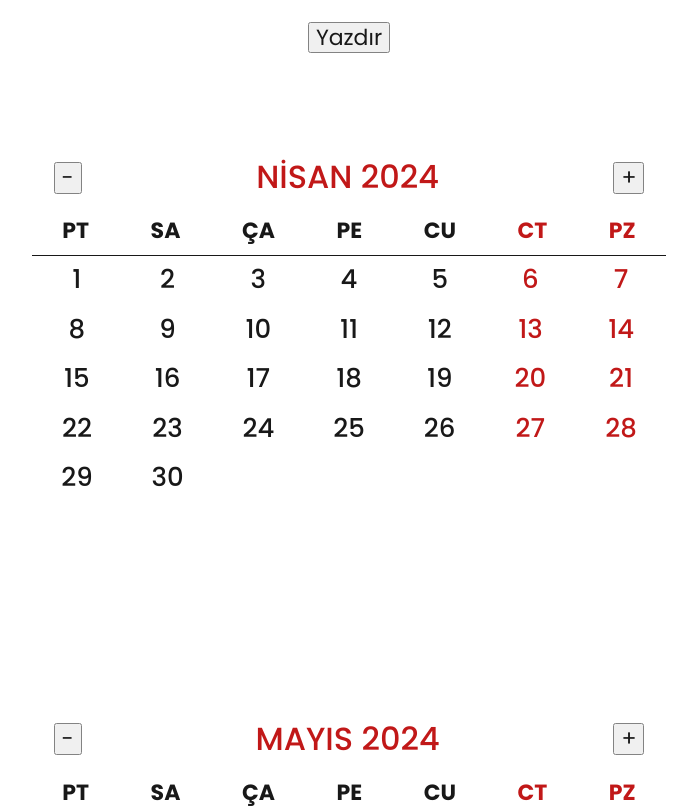
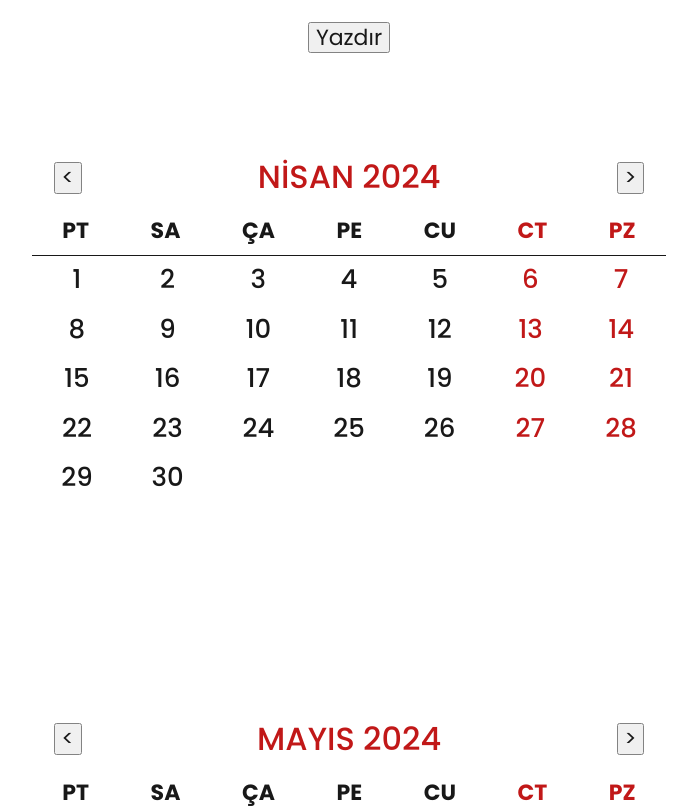
Before and after one commit to leventesen/takvim, a plain HTML site: page index.html in a window 1280 px wide. Shown: the top 808 px of the page, without its empty margins (291-988 px from the left). Drawn offline with nearby package versions, Linux system fonts and the light colour scheme.

Commit message:
Update index.html

```diff
--- a/index.html
+++ b/index.html
@@ -187,9 +187,9 @@
             ng-controller="CalendarController as calendar">
             <div class="content">
                 <div class="month-header">
-                    <button class="prev-month" ng-click="calendar.prevMonth()">-</button>
+                    <button class="prev-month" ng-click="calendar.prevMonth()">&lt;</button>
                     <div class="month-name">{{calendar.monthNames[calendar.month - 1]}} {{calendar.year}}</div>
-                    <button class="next-month" ng-click="calendar.nextMonth()">+</button>
+                    <button class="next-month" ng-click="calendar.nextMonth()">&gt;</button>
                 </div>
                 <div class="days-header">
                     <div class="day-name" ng-repeat="dayName in calendar.dayNames">{{dayName}}</div>
```
